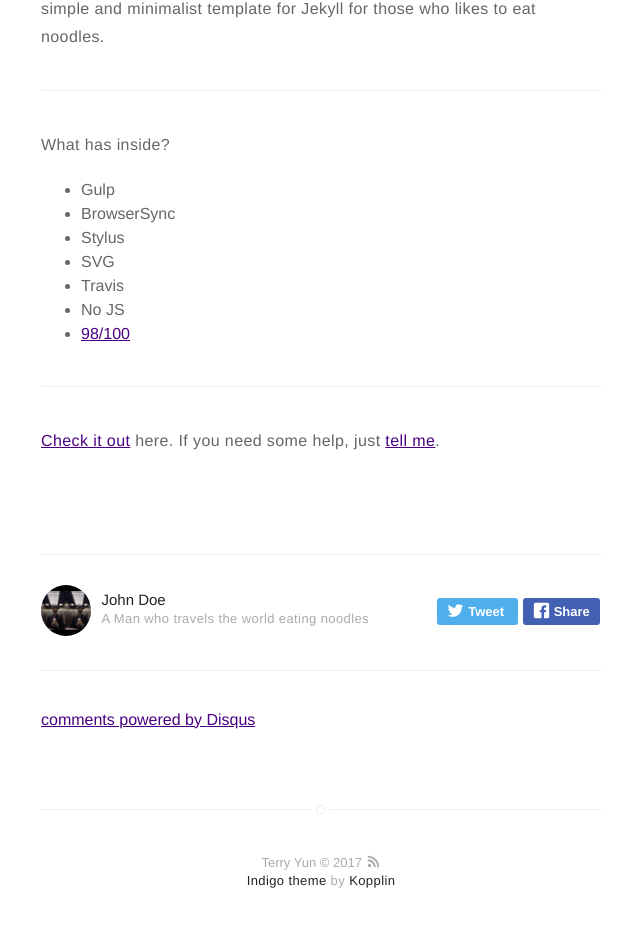
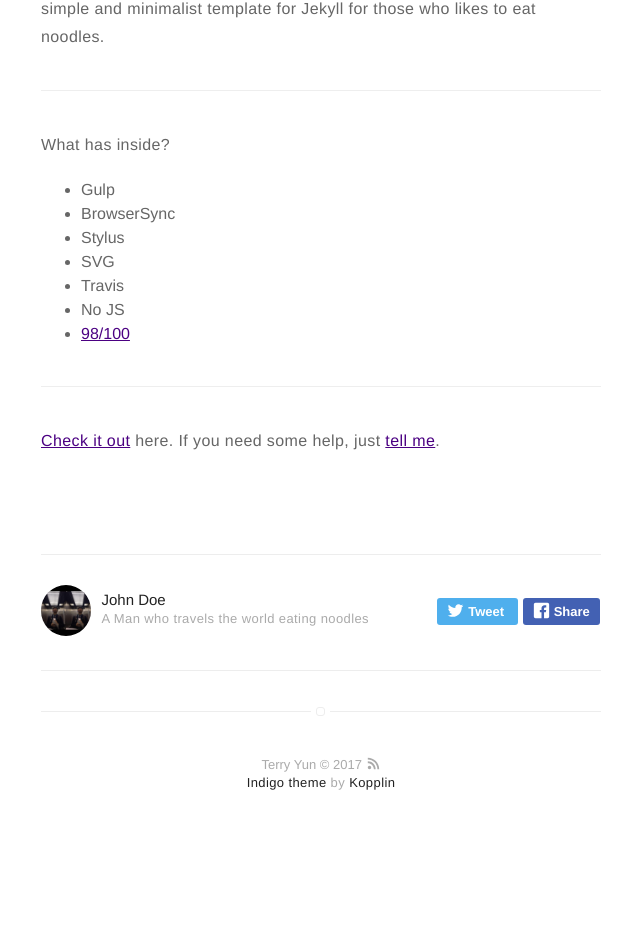
Before and after one commit to CHANMYUNG/nooheat.github.io, a Jekyll site: the page built from _posts/2016-01-23-indigo-jekyll-theme.markdown, in a window 1280 px wide. Shown: the part 808-1760 px from the top of the page, without its empty margins (319-959 px from the left). Built offline with Jekyll 4.4.1, drawn with Linux system fonts in a browser that asks for light colours; emoji names are drawn with the system emoji font; comment, search, counter and statistics services are not loaded; after the commit the page ends 1662 px from its top, so only the background shows below that; part of the change alters nothing that is shown.

```diff
--- a/_config.yml
+++ b/_config.yml
@@ -29,27 +29,27 @@ permalink: /:title/
 # analytics-piwik-id: 1
 
 # if you don't want comments in your posts, leave categories empty
-disqus:
-  shortname: mydisqus # enter this from your disqus account
-  categories: [blog, project] # only show disqus for posts that have these categories
+#disqus:
+ # shortname: mydisqus # enter this from your disqus account
+ # categories: [blog, project] # only show disqus for posts that have these categories
 
 # if you don't have any of social below, comment the line
-facebook: myfacebook
-twitter: mytwitter
+facebook: https://www.facebook.com/profile.php?id=100010455944037
+# twitter: mytwitter
 # google: mygoogle
 # instagram: myinstagram
 # pinterest: mypinterest
 # linkedin: mylinkedin
 # youtube: myyoutube
 # spotify: myspotify
-github: mygithub
+github: https://github.com/Nooheat
 # lastfm: mylastfm
 # stackoverflow: 7044681/mystackoverflow
 # quora: userquora
 # reddit: username
-medium: medium
+# medium: medium
 # vimeo: myvimeo
-email: myemail@gmail.com
+email: nooheat1228@gmail.com
 
 authors:
     johndoe:
```
